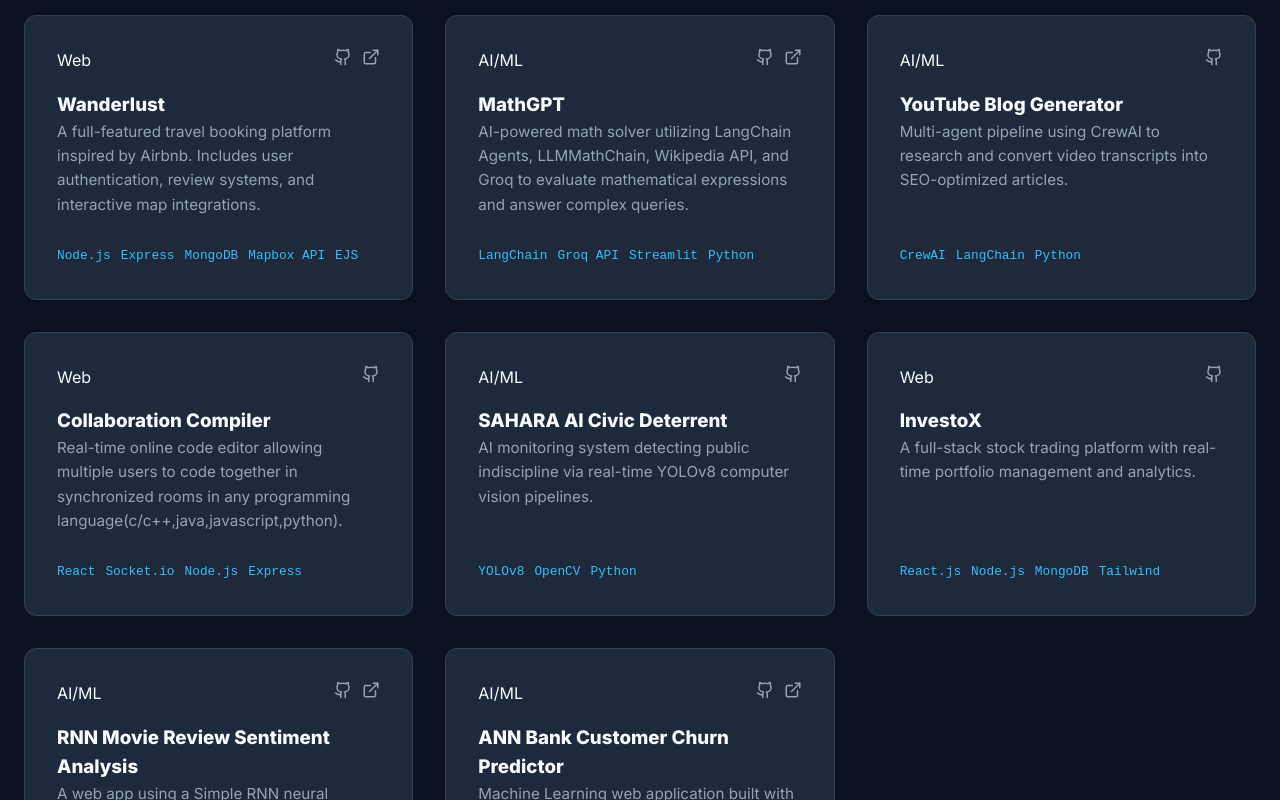
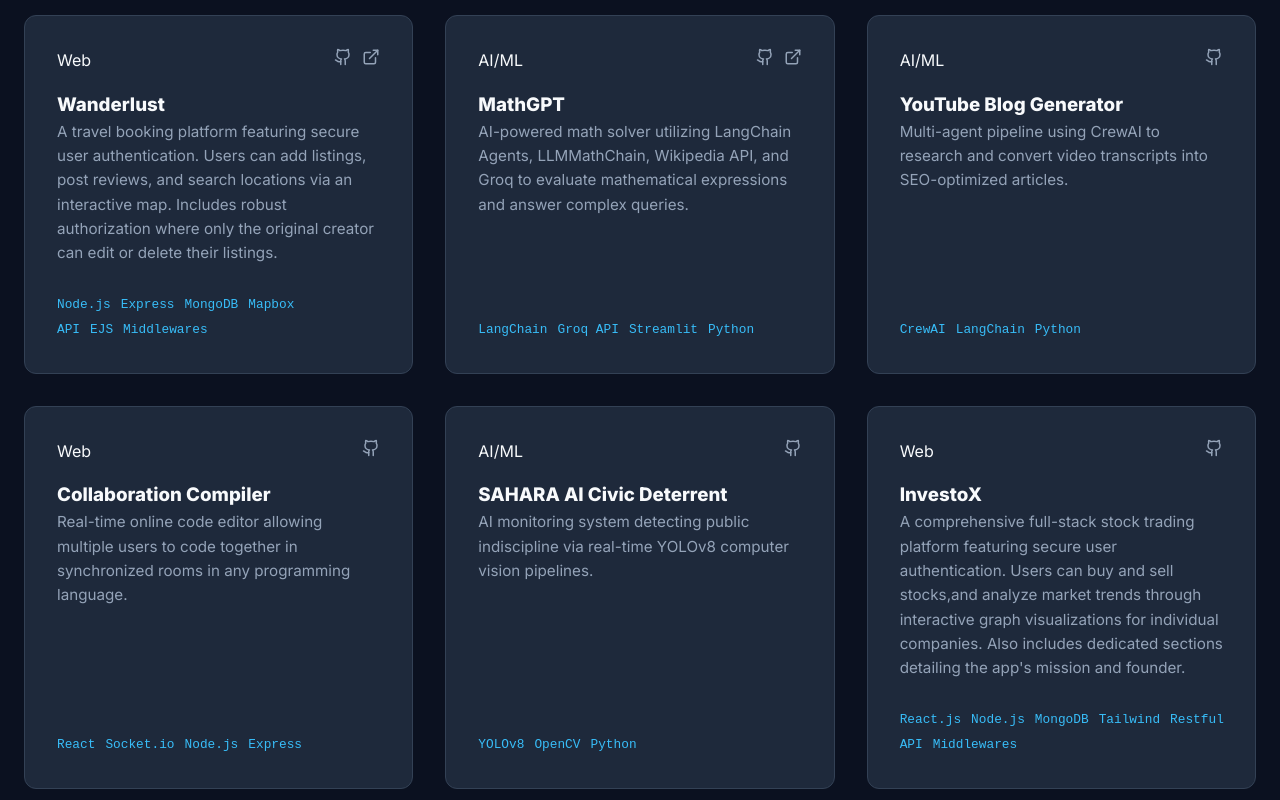
Before and after one commit to aankiita/my-portfolio, a React (Create React App) app: page / in a window 1280 px wide. Shown: the part 2140-2940 px from the top of the page. Built offline with nearby package versions, Linux system fonts and the light colour scheme.

Commit message:
Update App.js

```diff
--- a/src/App.js
+++ b/src/App.js
@@ -90,8 +90,8 @@ const projects = [
   },
   {
     title: "Wanderlust",
-    desc: "A full-featured travel booking platform inspired by Airbnb. Includes user authentication, review systems, and interactive map integrations.",
-    tech: ["Node.js", "Express", "MongoDB", "Mapbox API", "EJS"],
+    desc: " A travel booking platform featuring secure user authentication. Users can add listings, post reviews, and search locations via an interactive map. Includes robust authorization where only the original creator can edit or delete their listings.",
+    tech: ["Node.js", "Express", "MongoDB", "Mapbox API", "EJS","Middlewares"],
     link: "https://github.com/aankiita/WANDERLUST",
     live: "https://wanderlust-qfja.onrender.com/listings",
     type: "Web"
@@ -113,7 +113,7 @@ const projects = [
   },
   {
     title: "Collaboration Compiler",
-    desc: "Real-time online code editor allowing multiple users to code together in synchronized rooms in any programming language(c/c++,java,javascript,python).",
+    desc: "Real-time online code editor allowing multiple users to code together in synchronized rooms in any programming language.",
     tech: ["React", "Socket.io", "Node.js", "Express"],
     link: "https://github.com/aankiita/Collaboration-Compiler",
     type: "Web"
@@ -127,8 +127,8 @@ const projects = [
   },
   {
     title: "InvestoX",
-    desc: "A full-stack stock trading platform with real-time portfolio management and analytics.",
-    tech: ["React.js", "Node.js", "MongoDB", "Tailwind"],
+    desc: "A comprehensive full-stack stock trading platform featuring secure user authentication. Users can buy and sell stocks,and analyze market trends through interactive graph visualizations for individual companies. Also includes dedicated sections detailing the app's mission and founder.",
+    tech: ["React.js", "Node.js", "MongoDB", "Tailwind","Restful API","Middlewares"],
     link: "https://github.com/aankiita/InvestoX",
     type: "Web"
   },
@@ -151,13 +151,37 @@ const projects = [
 ];
 
 const certificates = [
-  { title: "Udemy NLP+Generative AI ", issuer: "Udemy", date: "Mar 2026" },
-  { title: "Oracle Generative AI Professional", issuer: "Oracle", date: "Jul 2025" },
-  { title: "MERN Full Stack Developer", issuer: "Apna College", date: "Dec 2025" },
-  { title: "DSA using Java", issuer: "Infosys Springboard", date: "May 2025" },
-  { title: "Data Science & Analytics", issuer: "HP LIFE", date: "Aug 2025" }
+  {
+    title: "Udemy NLP+Generative AI",
+    issuer: "Udemy",
+    date: "Mar 2026",
+    link: "https://www.udemy.com/certificate/UC-4192343b-da44-480e-9246-96098c8522ae/"
+  },
+  {
+    title: "Oracle Generative AI Professional",
+    issuer: "Oracle",
+    date: "Jul 2025",
+    link: "https://www.linkedin.com/in/ankita-yadav-202327btech/overlay/Certifications/2066476876/treasury/?profileId=ACoAAFah0eMBvjm6BAdh-jDJJAzHvmNdSB1-CXo"
+  },
+  {
+    title: "MERN Full Stack Developer",
+    issuer: "Apna College",
+    date: "Dec 2025",
+    link: "https://www.linkedin.com/in/ankita-yadav-202327btech/overlay/Certifications/608941415/treasury/?profileId=ACoAAFah0eMBvjm6BAdh-jDJJAzHvmNdSB1-CXo"
+  },
+  {
+    title: "DSA using Java",
+    issuer: "Infosys Springboard",
+    date: "May 2025",
+    link: "https://drive.google.com/file/d/1rX6iChlFpxFyXrlTsuSpmU57y0KT6CE8/view"
+  },
+  {
+    title: "Data Science & Analytics",
+    issuer: "HP LIFE",
+    date: "Aug 2025",
+    link: "https://drive.google.com/file/d/1kKkoQqZcpzzJazjnjRlH3m000vzGUYXN/view"
+  }
 ];
-
 // --- MAIN COMPONENT ---
 
 function App() {
```
